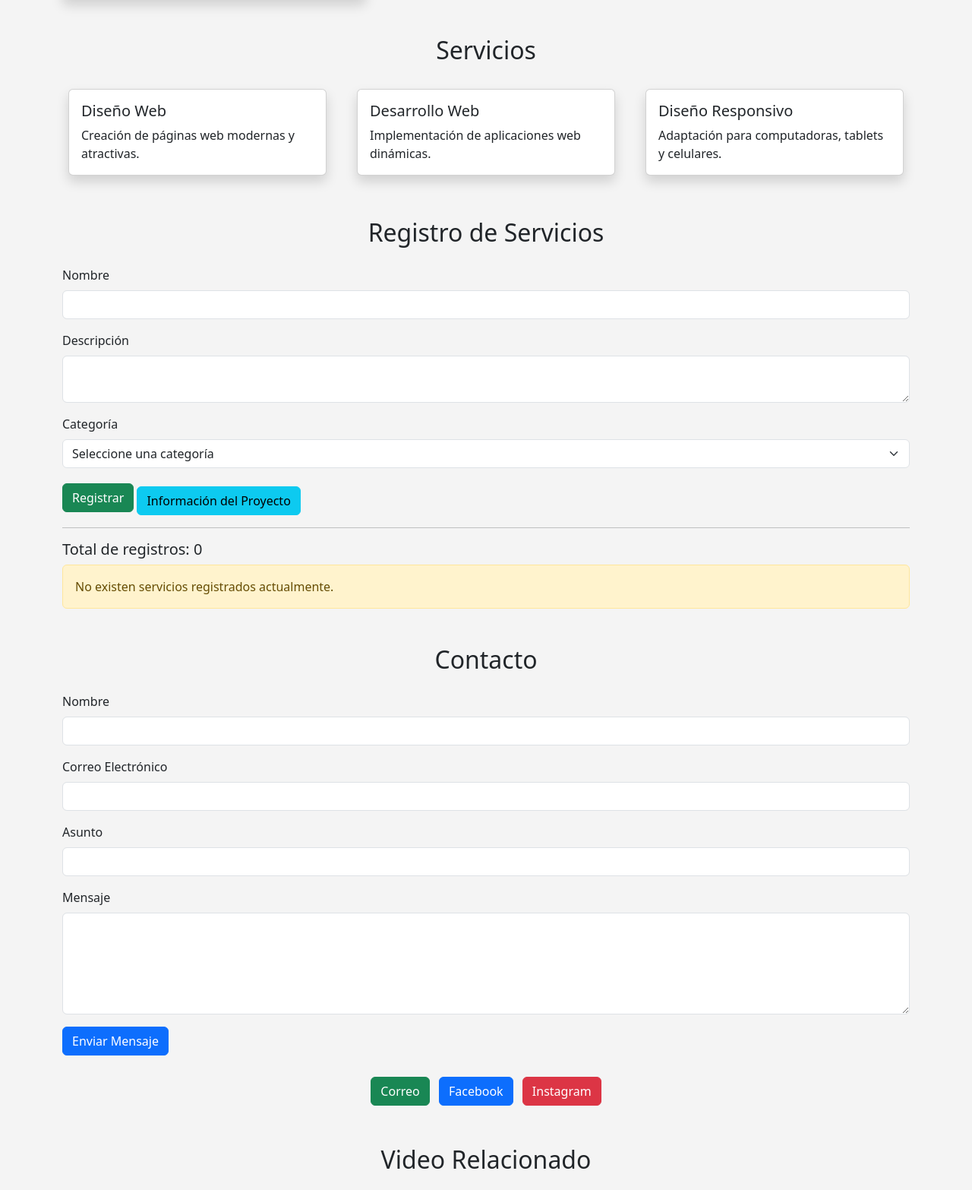
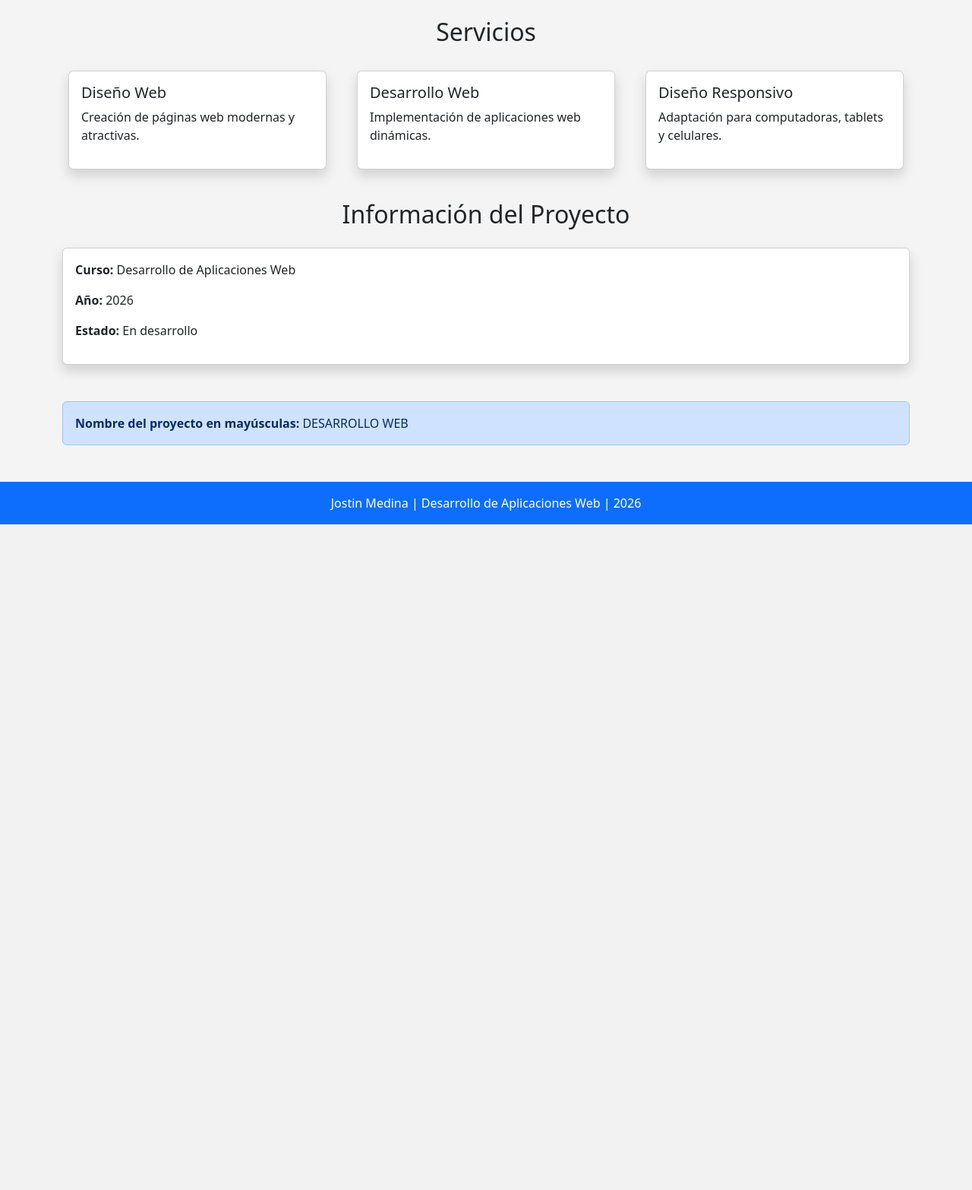
Before and after one commit to JOSTIN17/Proyecto-Desarrollo-Web, a Flask app: page / in a window 1280 px wide. Shown: the part 1016-2582 px from the top of the page at 76% size. After the commit the page ends 1706 px from the top, so only its background shows below. Run offline with Flask 3, Linux system fonts and the light colour scheme.

Commit message:
Refactor index.html for dynamic project content
Updated project title and content to include dynamic variables. Enhanced descriptions and improved formatting for better readability.

```diff
--- a/templates/index.html
+++ b/templates/index.html
@@ -1,16 +1,18 @@
 {% extends "base.html" %}
 
 {% block title %}
-Inicio - Desarrollo Web
+Inicio - {{ nombre_proyecto }}
 {% endblock %}
 
 {% block content %}
 
 <section class="hero">
     <div class="container text-center text-white">
-        <h1>Desarrollo Web</h1>
+        <h1>{{ nombre_proyecto }}</h1>
+
         <p class="lead">
-            Proyecto académico para aprender HTML5, CSS3, Bootstrap y tecnologías web modernas.
+            Proyecto académico para aprender HTML5, CSS3, Bootstrap,
+            JavaScript, Python y Flask.
         </p>
 
         <a href="#servicios" class="btn btn-warning btn-lg">
@@ -19,48 +21,59 @@ Inicio - Desarrollo Web
     </div>
 </section>
 
-<main class="container my-5">
+
+<div class="container my-5">
 
     <section id="inicio" class="mb-5">
-        <h2 class="text-center mb-4">Inicio</h2>
+
+        <h2 class="text-center mb-4">
+            Inicio
+        </h2>
 
         <article>
+
             <p class="text-center">
-                Bienvenido al proyecto Desarrollo Web. Este sitio tiene como finalidad
-                presentar información relacionada con el aprendizaje de tecnologías
-                web, herramientas de programación y buenas prácticas utilizadas en el
-                desarrollo de aplicaciones modernas para Internet.
+                Bienvenido al proyecto
+                <strong>{{ nombre_proyecto }}</strong>.
+                Este sitio tiene como finalidad presentar información
+                relacionada con el aprendizaje de tecnologías web.
             </p>
+
         </article>
+
     </section>
 
 
     <section id="quienes" class="mb-5">
 
-        <h2 class="text-center mb-4">Quiénes Somos</h2>
+        <h2 class="text-center mb-4">
+            Quiénes Somos
+        </h2>
 
         <div class="row align-items-center">
 
             <div class="col-md-6">
-                <img src="https://images.unsplash.com/photo-1498050108023-c5249f4df085"
-                     class="img-fluid rounded shadow"
-                     alt="Desarrollo Web">
+
+                <img
+                    src="https://images.unsplash.com/photo-1498050108023-c5249f4df085"
+                    class="img-fluid rounded shadow"
+                    alt="Desarrollo Web">
+
             </div>
 
             <div class="col-md-6">
+
                 <p>
-                    Desarrollo Web es un proyecto académico orientado al aprendizaje y la
-                    práctica de tecnologías utilizadas en la creación de sitios y aplicaciones
-                    web. El objetivo principal es adquirir conocimientos sobre HTML5, CSS,
-                    JavaScript y otras herramientas modernas que permiten diseñar interfaces
-                    atractivas y funcionales.
+                    Desarrollo Web es un proyecto académico orientado
+                    al aprendizaje y práctica de tecnologías utilizadas
+                    en la creación de sitios y aplicaciones web.
                 </p>
 
                 <p>
-                    Además, se promueve el uso de metodologías de desarrollo que faciliten
-                    la creación de soluciones digitales eficientes para futuros proyectos
-                    académicos y profesionales.
+                    El objetivo principal es adquirir conocimientos
+                    sobre HTML5, CSS, JavaScript, Python y Flask.
                 </p>
+
             </div>
 
         </div>
@@ -70,41 +83,72 @@ Inicio - Desarrollo Web
 
     <section id="servicios" class="mb-5">
 
-        <h2 class="text-center mb-4">Servicios</h2>
+        <h2 class="text-center mb-4">
+            Servicios
+        </h2>
 
         <div class="row">
 
             <div class="col-md-4">
-                <div class="card shadow m-2">
+
+                <div class="card shadow m-2 h-100">
+
                     <div class="card-body">
-                        <h5 class="card-title">Diseño Web</h5>
+
+                        <h5 class="card-title">
+                            Diseño Web
+                        </h5>
+
                         <p class="card-text">
                             Creación de páginas web modernas y atractivas.
                         </p>
+
                     </div>
+
                 </div>
+
             </div>
 
+
             <div class="col-md-4">
-                <div class="card shadow m-2">
+
+                <div class="card shadow m-2 h-100">
+
                     <div class="card-body">
-                        <h5 class="card-title">Desarrollo Web</h5>
+
+                        <h5 class="card-title">
+                            Desarrollo Web
+                        </h5>
+
                         <p class="card-text">
                             Implementación de aplicaciones web dinámicas.
                         </p>
+
                     </div>
+
                 </div>
+
             </div>
 
+
             <div class="col-md-4">
-                <div class="card shadow m-2">
+
+                <div class="card shadow m-2 h-100">
+
                     <div class="card-body">
-                        <h5 class="card-title">Diseño Responsivo</h5>
+
+                        <h5 class="card-title">
+                            Diseño Responsivo
+                        </h5>
+
                         <p class="card-text">
                             Adaptación para computadoras, tablets y celulares.
                         </p>
+
                     </div>
+
                 </div>
+
             </div>
 
         </div>
@@ -112,264 +156,55 @@ Inicio - Desarrollo Web
     </section>
 
 
-    <section id="registro" class="mb-5">
+    <!-- Información dinámica del proyecto -->
 
-        <h2 class="text-center mb-4">Registro de Servicios</h2>
+    <section class="mb-5">
 
-        <form id="formRegistro">
+        <h2 class="text-center mb-4">
+            Información del Proyecto
+        </h2>
 
-            <div class="mb-3">
-                <label class="form-label">Nombre</label>
-                <input type="text" id="nombre" class="form-control">
+        <div class="card shadow">
 
-                <div id="errorNombre" class="invalid-feedback"></div>
-            </div>
+            <div class="card-body">
 
+                <p>
+                    <strong>Curso:</strong>
+                    {{ informacion.curso }}
+                </p>
 
-            <div class="mb-3">
-                <label class="form-label">Descripción</label>
+                <p>
+                    <strong>Año:</strong>
+                    {{ informacion.anio }}
+                </p>
 
-                <textarea id="descripcion" class="form-control"></textarea>
-
-                <div id="errorDescripcion" class="invalid-feedback"></div>
-            </div>
-
-
-            <div class="mb-3">
-                <label class="form-label">Categoría</label>
-
-                <select id="categoria" class="form-select">
-
-                    <option value="">Seleccione una categoría</option>
-
-                    <option>Diseño Web</option>
-
-                    <option>Desarrollo Web</option>
-
-                    <option>Responsive</option>
-
-                </select>
-
-                <div id="errorCategoria" class="invalid-feedback"></div>
-            </div>
-
-
-            <button type="submit" class="btn btn-success">
-                Registrar
-            </button>
-
-
-            <button
-                type="button"
-                class="btn btn-info mt-2"
-                data-bs-toggle="modal"
-                data-bs-target="#modalInformacion">
-
-                Información del Proyecto
-
-            </button>
-
-        </form>
-
-
-        <div id="mensaje" class="mt-3"></div>
-
-
-        <div id="spinnerCarga"
-             class="text-center mt-3"
-             style="display: none;">
-
-            <div class="spinner-border text-primary" role="status">
-
-                <span class="visually-hidden">
-                    Cargando...
-                </span>
+                <p>
+                    <strong>Estado:</strong>
+                    {{ informacion.estado }}
+                </p>
 
             </div>
-
-            <p class="mt-2">
-                Registrando servicio...
-            </p>
-
-        </div>
-
-
-        <hr>
-
-
-        <h5>
-            Total de registros:
-            <span id="contador">0</span>
-        </h5>
-
-
-        <div id="listaRegistros"></div>
-
-    </section>
-
-
-    <section id="contacto" class="mb-5">
-
-        <h2 class="text-center mb-4">Contacto</h2>
-
-        <form>
-
-            <div class="mb-3">
-                <label class="form-label">Nombre</label>
-                <input type="text" class="form-control">
-            </div>
-
-
-            <div class="mb-3">
-                <label class="form-label">Correo Electrónico</label>
-                <input type="email" class="form-control">
-            </div>
-
-
-            <div class="mb-3">
-                <label class="form-label">Asunto</label>
-                <input type="text" class="form-control">
-            </div>
-
-
-            <div class="mb-3">
-                <label class="form-label">Mensaje</label>
-
-                <textarea class="form-control" rows="5"></textarea>
-            </div>
-
-
-            <button type="submit" class="btn btn-primary">
-                Enviar Mensaje
-            </button>
-
-        </form>
-
-
-        <div class="mt-4 text-center">
-
-            <a href="mailto:jostin.medina@email.com"
-               class="btn btn-success m-1">
-                Correo
-            </a>
-
-            <a href="https://www.facebook.com"
-               class="btn btn-primary m-1">
-                Facebook
-            </a>
-
-            <a href="https://www.instagram.com"
-               class="btn btn-danger m-1">
-                Instagram
-            </a>
 
         </div>
 
     </section>
 
 
+    <!-- Filtro Jinja2 -->
+
     <section class="mb-5">
 
-        <h2 class="text-center mb-4">
-            Video Relacionado
-        </h2>
+        <div class="alert alert-primary">
 
-        <div class="ratio ratio-16x9">
+            <strong>Nombre del proyecto en mayúsculas:</strong>
 
-            <iframe
-                src="https://www.youtube.com/embed/UB1O30fR-EE"
-                title="Introducción a HTML"
-                allowfullscreen>
-            </iframe>
+            {{ nombre_proyecto|upper }}
 
         </div>
 
     </section>
 
 
-    <aside class="alert alert-primary">
-
-        <h4>Información Complementaria</h4>
-
-        <p>
-            Horario de estudio del proyecto: lunes a viernes de 18:00 a 21:00.
-        </p>
-
-        <p>
-            Objetivo actual: aprender la estructura semántica de HTML5 y crear
-            páginas web organizadas y accesibles.
-        </p>
-
-    </aside>
-
-</main>
-
-
-<!-- Modal -->
-
-<div class="modal fade"
-     id="modalInformacion"
-     tabindex="-1"
-     aria-labelledby="modalInformacionLabel"
-     aria-hidden="true">
-
-    <div class="modal-dialog">
-
-        <div class="modal-content">
-
-            <div class="modal-header bg-primary text-white">
-
-                <h5 class="modal-title" id="modalInformacionLabel">
-                    Información del Proyecto
-                </h5>
-
-                <button
-                    type="button"
-                    class="btn-close btn-close-white"
-                    data-bs-dismiss="modal"
-                    aria-label="Cerrar">
-                </button>
-
-            </div>
-
-
-            <div class="modal-body">
-
-                <p>
-                    <strong>Proyecto:</strong>
-                    Desarrollo de Aplicaciones Web
-                </p>
-
-                <p>
-                    Esta aplicación permite registrar servicios utilizando HTML5,
-                    CSS3, Bootstrap y JavaScript.
-                </p>
-
-                <p>
-                    La interfaz es responsiva y mantiene las validaciones dinámicas
-                    implementadas en semanas anteriores.
-                </p>
-
-            </div>
-
-
-            <div class="modal-footer">
-
-                <button
-                    type="button"
-                    class="btn btn-secondary"
-                    data-bs-dismiss="modal">
-
-                    Cerrar
-
-                </button>
-
-            </div>
-
-        </div>
-
-    </div>
-
 </div>
 
 {% endblock %}
```
